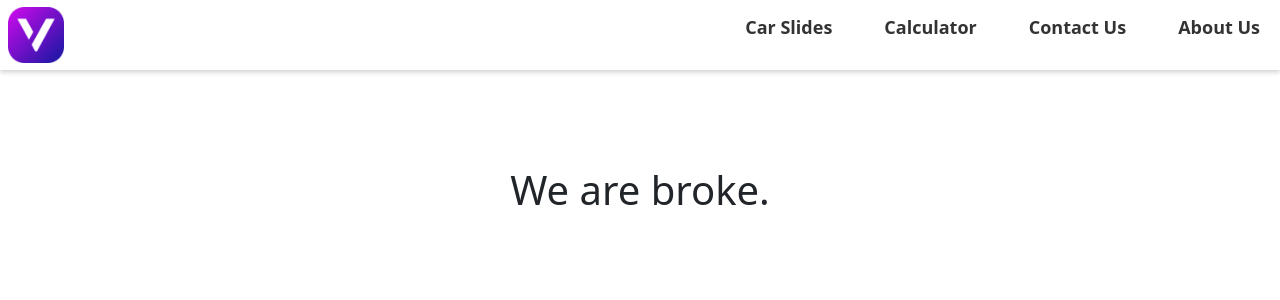
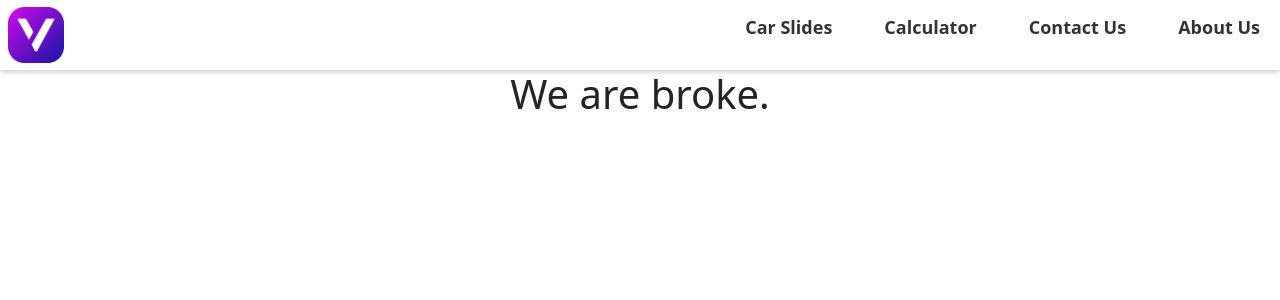
Before and after one commit to hereIsLucas/Versicherungsrechner, a React (Create React App) app in the folder rechner/: page /CarSlides in a window 1280 px wide. Shown: the top 300 px of the page. Built offline with nearby package versions, Linux system fonts and the light colour scheme.

Commit message:
the names weren't correct every where and some interfered with each other

```diff
--- a/rechner/src/components/NavBar.js
+++ b/rechner/src/components/NavBar.js
@@ -1,5 +1,5 @@
 import { Link, useMatch, useResolvedPath } from "react-router-dom";
-import './Navbar.css';
+import './StylesNavbar.css';
 import v from '../images/letter-v.png';
 
 export default function Navbar() {
--- a/rechner/src/pages/CarSlides.js
+++ b/rechner/src/pages/CarSlides.js
@@ -5,9 +5,8 @@ import React from 'react';
 export default function CarSlides() {
 
     return (
-      <div className="about-us-container" id="aboutUsDiv">
+      <div >
         <h1>We are broke.</h1>
-
       </div>
     )
 
--- a/rechner/src/pages/VRMainPage.js
+++ b/rechner/src/pages/VRMainPage.js
@@ -5,7 +5,7 @@ import { Container, Row, Col, Card, Button } from "react-bootstrap";
 import { useState } from "react";
 import { MultiForms } from "../components/Multiforms";
 import { questions } from "../Questions";
-import '../components/Navbar.css'
+
 
 
 export default function VRMainPage() {
```
Also changed, not shown: rechner/src/components/StylesNavbar.css (renamed from rechner/src/components/Navbar.css).
